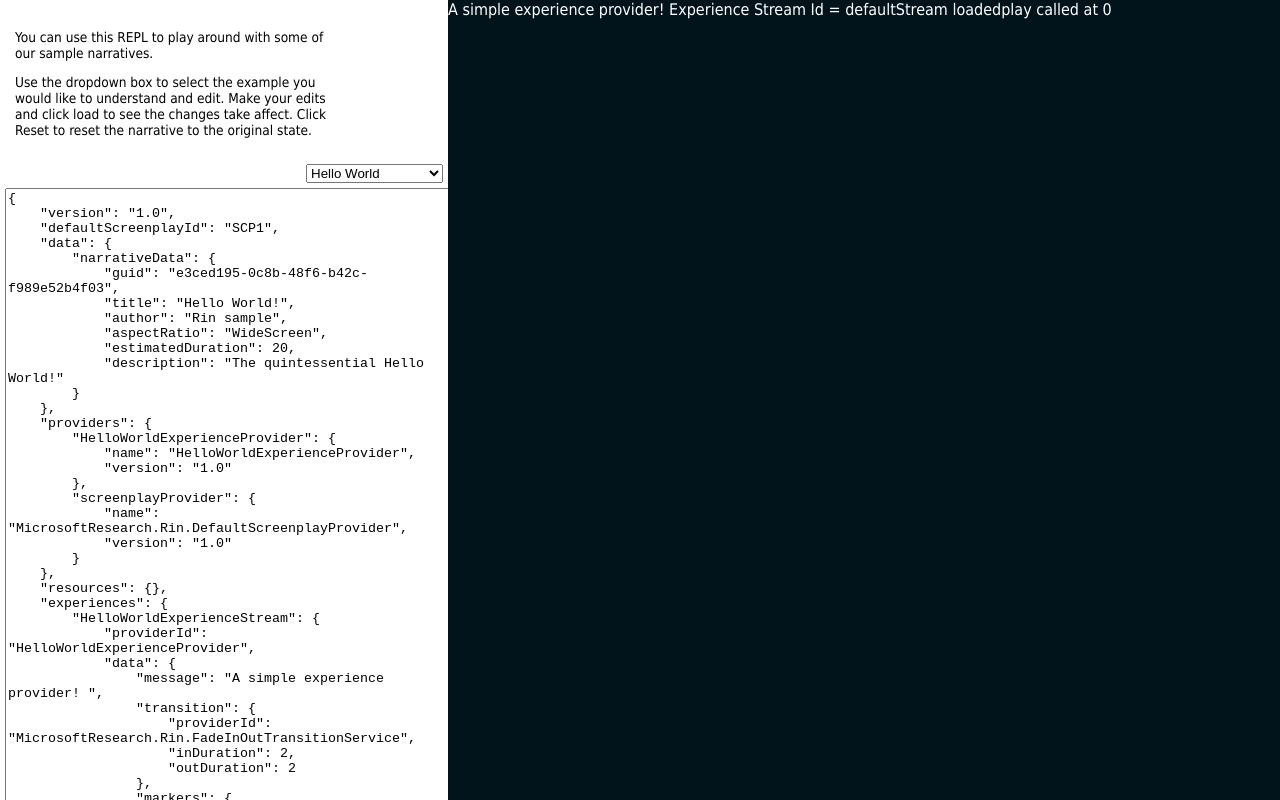
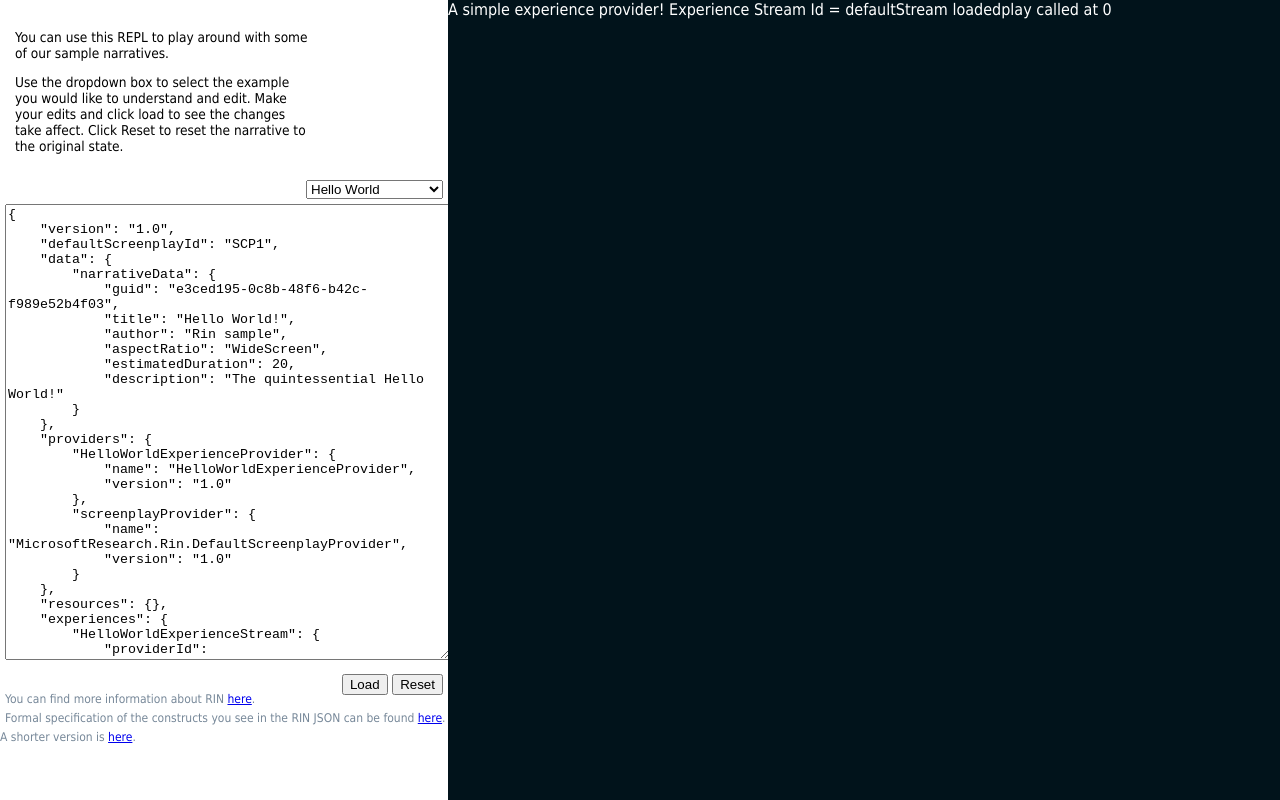
Before and after one commit to nikhil-arjunagi/nikhil-arjunagi.github.io, a plain HTML site: page RinRepl.html in a window 1280 px wide. Drawn offline with Linux system fonts and the light colour scheme.

Commit message:
RIN REPL minor style change

```diff
--- a/RinRepl.html
+++ b/RinRepl.html
@@ -31,7 +31,7 @@
             return narrativeId;
         }
 
-        var hideErrorMsg = function() {
+        var hideErrorMsg = function () {
             var errorMsgCtrl = $("#errorMsg")[0];
             errorMsgCtrl.style.display = 'none';
         }
@@ -114,12 +114,12 @@
     <div id="rinPlayer" class="rinPlayer"></div>
     <div id="left" class="left">
         <div style="padding-bottom: 15px; padding-left: 15px; padding-top: 15px; padding-right:5px;">
-            <span style="font-size: 85%; float: left; width: 75%;"><p>You can use this REPL to play around with some of our sample narratives.</p><p>Use the dropdown box to select the example you would like to understand and edit. Make your edits and click load to see the changes take affect. Click Reset to reset the narrative to the original state.</p></span>
+            <span style="font-size: 85%; float: left; width: 70%;"><p>You can use this REPL to play around with some of our sample narratives.</p><p>Use the dropdown box to select the example you would like to understand and edit. Make your edits and click load to see the changes take affect. Click Reset to reset the narrative to the original state.</p></span>
             <select data-bind="options: choices, optionsText: 'name', value: choice"
                     style="float:right; margin-top:12px;"></select>
 
         </div>
-        <textarea id="txtArea" style="width:98%; height:80%; margin: 5px;"></textarea>
+        <textarea id="txtArea" style="width:98%; height:80%; margin: 5px; max-height: 450px;"></textarea>
         <div style="margin:5px; float:right;">
             <input id="btnLoad" type="button" value="Load" />
             <input id="btnReset" type="button" value="Reset" />
```
